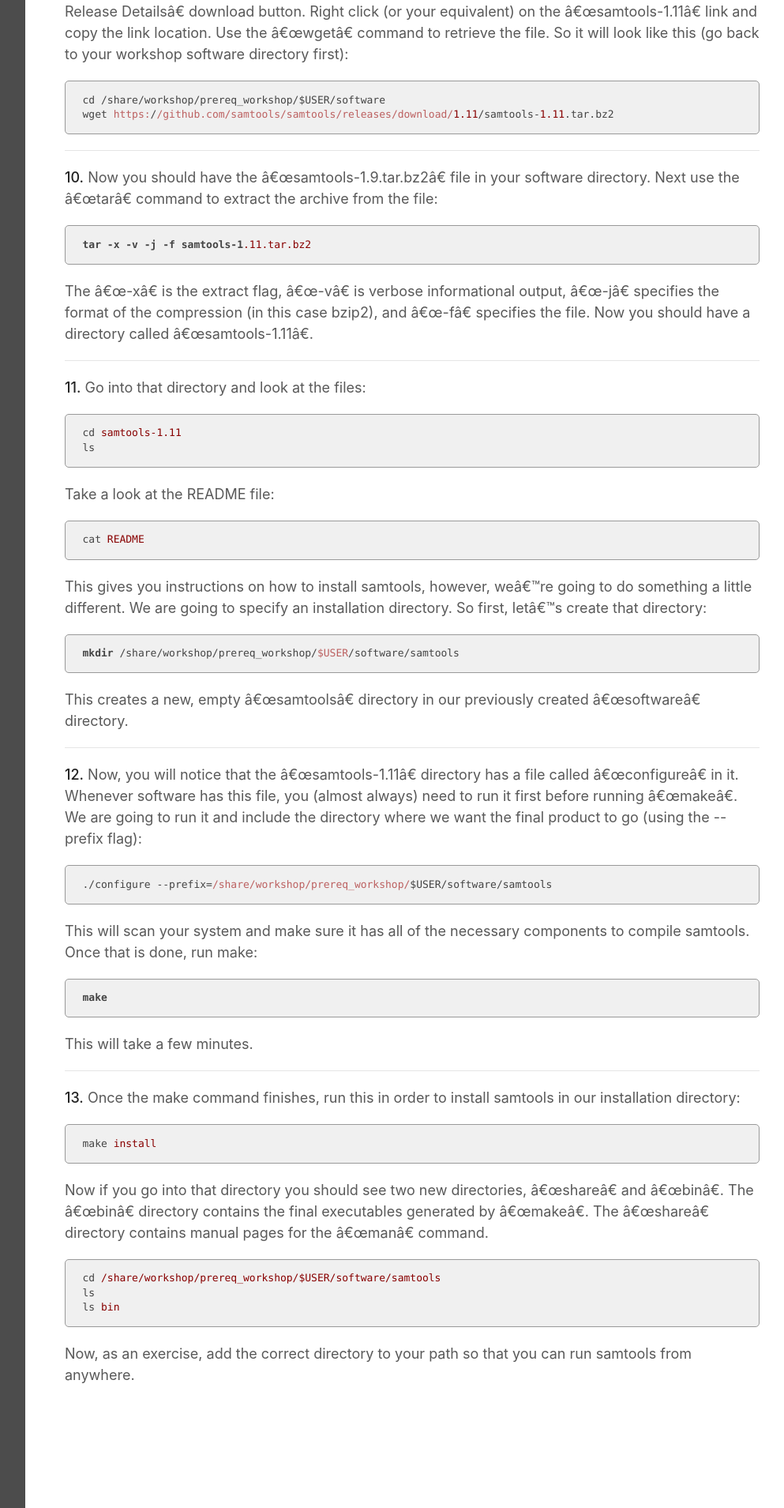
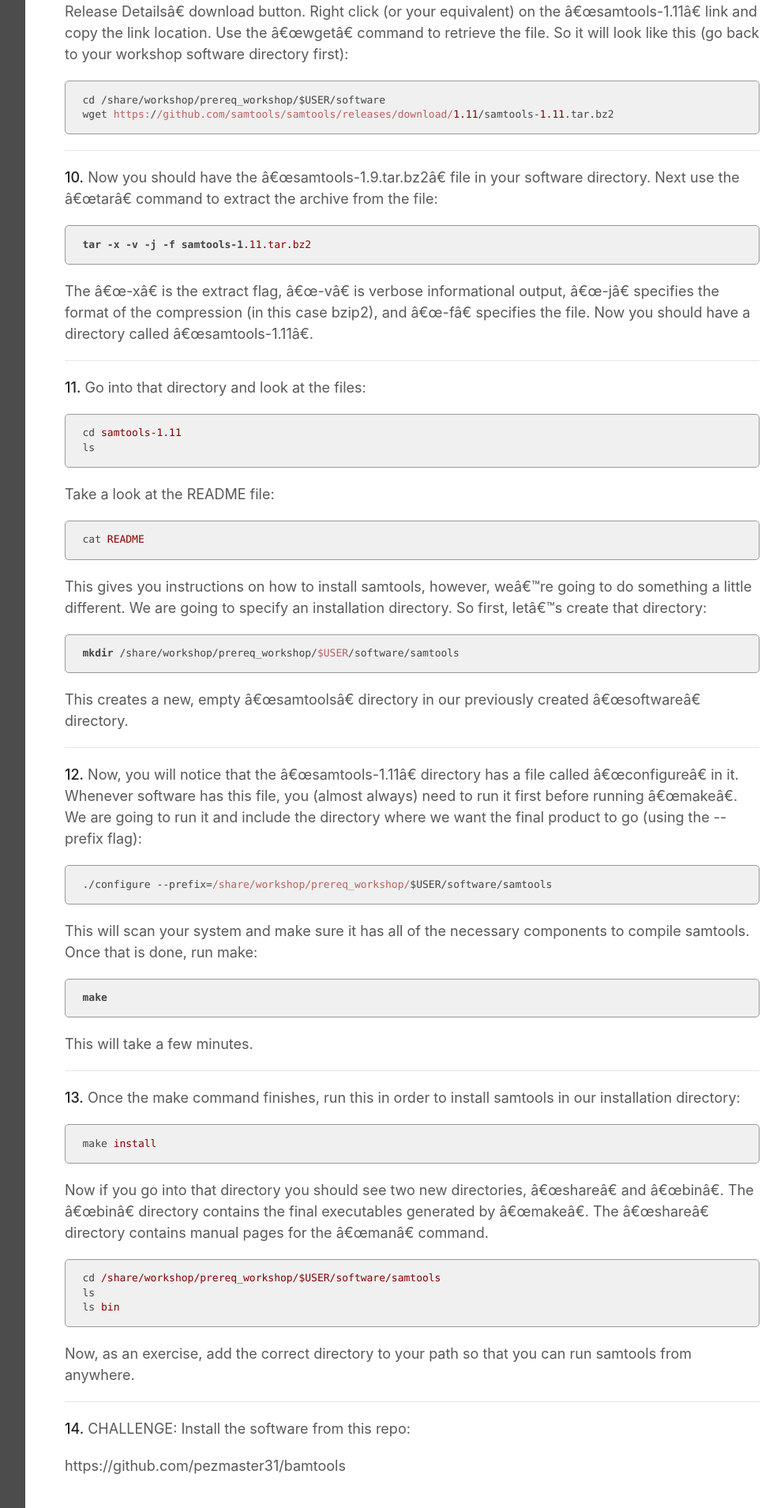
Before and after one commit to ucdavis-bioinformatics-training/2020-Bioinformatics_Prerequisites_Workshop, a Jekyll site: the page built from software_install/make.md, in a window 1280 px wide. Shown: the part 2845-4754 px from the top of the page at 79% size, without its empty margins (268-1261 px from the left). Built offline with Jekyll 4.4.1, drawn with Linux system fonts in a browser that asks for light colours; our own code applies the rules of GitHub Pages for plain Markdown files.

Commit message:
adv cmd line

```diff
--- a/software_install/make.md
+++ b/software_install/make.md
@@ -132,3 +132,9 @@ Now if you go into that directory you should see two new directories, "share" an
 	ls bin
 
 Now, as an exercise, add the correct directory to your path so that you can run samtools from anywhere.
+
+---
+
+**14\.** CHALLENGE: Install the software from this repo:
+
+https://github.com/pezmaster31/bamtools
```
